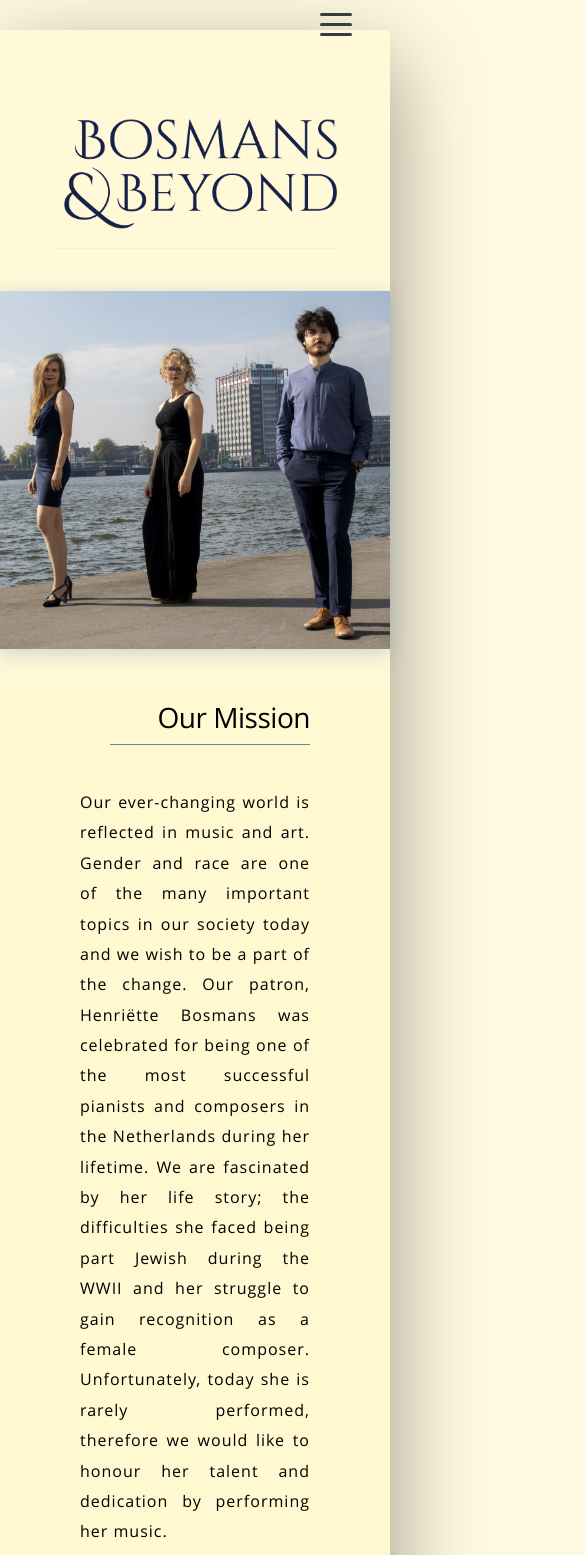
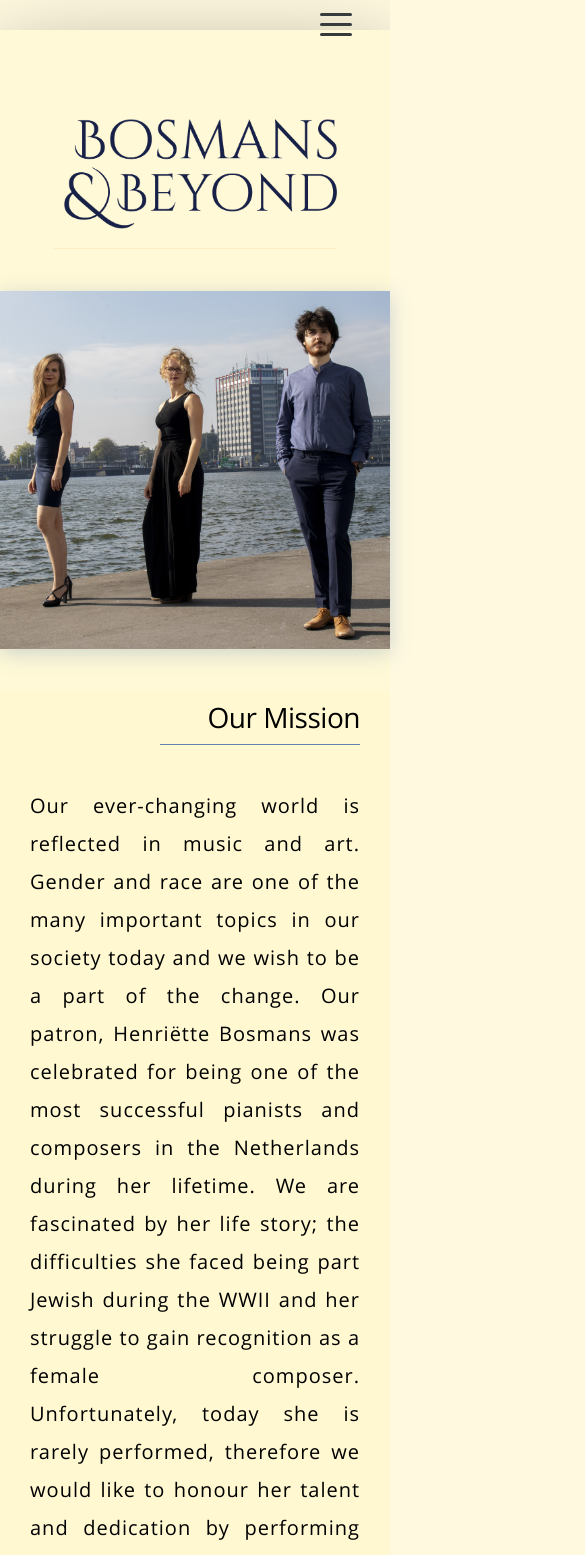
Before and after one commit to BKmetoff/bosmans-and-beyond, a React (Create React App) app: page / in a window 390 px wide. Shown: the top 1555 px of the page, 585 px wide, since content can reach past the window. Built offline with nearby package versions, Linux system fonts and the light colour scheme.

Commit message:
style: fix responsive styling

```diff
--- a/src/components/Footer/Footer.js
+++ b/src/components/Footer/Footer.js
@@ -15,6 +15,10 @@ const BaseFooter = styled.div`
 	align-items: center;
 	background-color: inherit;
 	color: ${COLORS.dark};
+
+	@media (max-width: 768px) {
+		width: auto;
+	}
 
 	p {
 		width: fit-content;
--- a/src/components/backbone/Text.js
+++ b/src/components/backbone/Text.js
@@ -5,6 +5,10 @@ export const Text = styled.p`
 	font-size: 16px;
 	text-align: justify;
 	padding: ${PADDING.S};
+
+	@media (max-width: 768px) {
+		font-size: 20px;
+	}
 
 	${({ footer }) =>
 		footer !== undefined &&
--- a/src/components/backbone/Wrapper.js
+++ b/src/components/backbone/Wrapper.js
@@ -6,6 +6,7 @@ import { COLORS, MARGIN, PAGE_TRANSITIONS, BORDER_RADIUS } from '../theme/Theme'
 
 export const MainWrapper = styled.div`
 	max-width: 1024px;
+
 	height: 100%;
 	margin-left: ${MARGIN.auto};
 	margin-right: ${MARGIN.auto};
@@ -42,6 +43,11 @@ export const SectionWrapper = styled.div`
 	margin-left: ${MARGIN.L};
 	margin-right: ${MARGIN.L};
 
+	@media (max-width: 769px) {
+		margin-left: 0px;
+		margin-right: 0px;
+	}
+
 	${({ extraMargin }) =>
 		extraMargin !== undefined &&
 		css`
```
